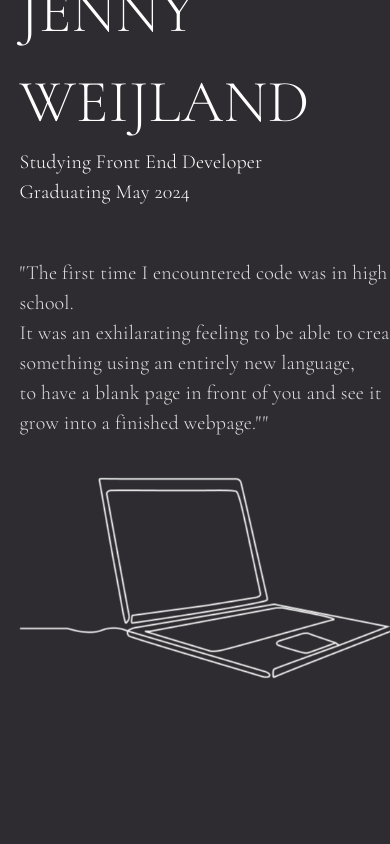
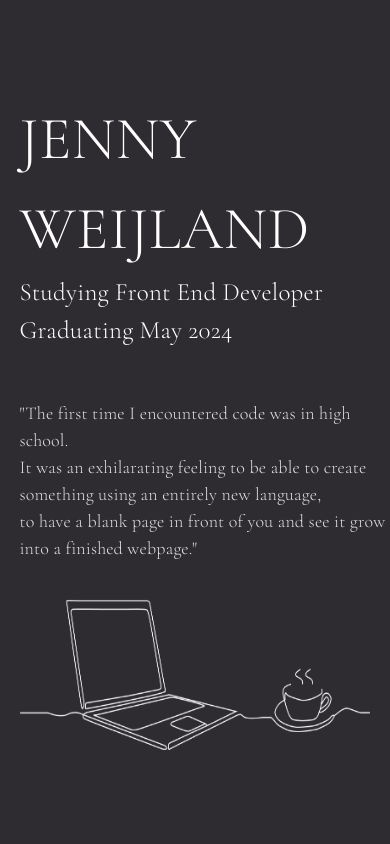
Before and after one commit to JennyWeij/JennyPortfolio, a React (Vite) app: page / in a window 390 px wide. Shown: the top 844 px of the page. Built offline with nearby package versions, Linux system fonts and the light colour scheme.

Commit message:
added responsive design

```diff
--- a/src/Pages/StartPage.tsx
+++ b/src/Pages/StartPage.tsx
@@ -46,15 +46,14 @@ function StartPage() {
             alignItems: "flex-start",
             background: "#2E2C31",
             color: "white",
-            // position: "relative", // Make the container relative
-            // zIndex: 1, // Ensure the content is above the line
+            ndex: 1, // Ensure the content is above the line
           }}
         >
           {/* Text box */}
           <Box>
             <Typography
               sx={{
-                fontSize: { xs: "60px", md: "100px" },
+                fontSize: { xs: "60px", sm: "70px", md: "100px", lg: "100px" },
                 fontFamily: "Cormorant Garamond, serif",
                 fontWeight: "300",
                 fontStyle: "normal",
@@ -64,7 +63,7 @@ function StartPage() {
             </Typography>
             <Typography
               sx={{
-                fontSize: { xs: "20px", md: "40px" },
+                fontSize: { xs: "25px", md: "30px", lg: "40px" },
                 fontFamily: "Cormorant Garamond, serif",
                 fontWeight: "300",
                 fontStyle: "normal",
@@ -77,11 +76,11 @@ function StartPage() {
             <br />
             <Typography
               sx={{
-                fontSize: { xs: "20px", md: "20px" },
+                fontSize: { xs: "18px", sm: "20px", md: "20px" },
                 fontFamily: "Cormorant Garamond, serif",
                 fontWeight: "300",
                 fontStyle: "normal",
-                mt: { xs: "15px", md: "50px" },
+                mt: { xs: "15px", md: "30px", lg: "50px" },
                 animation: "ease-in-typography 12s",
               }}
             >
@@ -89,7 +88,7 @@ function StartPage() {
               It was an exhilarating feeling to be able to create something
               using an entirely new language, <br />
               to have a blank page in front of you and see it grow into a
-              finished webpage.""
+              finished webpage."
             </Typography>
           </Box>
 
@@ -97,8 +96,6 @@ function StartPage() {
           <Box
             ref={boxRef}
             sx={{
-              height: "400px",
-              width: "400px",
               display: "flex",
               mt: "10%",
               justifyContent: "flex-start",
@@ -111,8 +108,10 @@ function StartPage() {
               component="img"
               src="/images/computertea.png"
               alt="A picture of a computer and a tea cup drawn with lines"
-              width="600px"
-              height="200px"
+              sx={{
+                width: { xs: "350px", sm: "400px", md: "400px", lg: "600px" },
+                height: { xs: "150px", sm: "150px", md: "180px", lg: "200px" },
+              }}
             />
           </Box>
         </Box>
```
